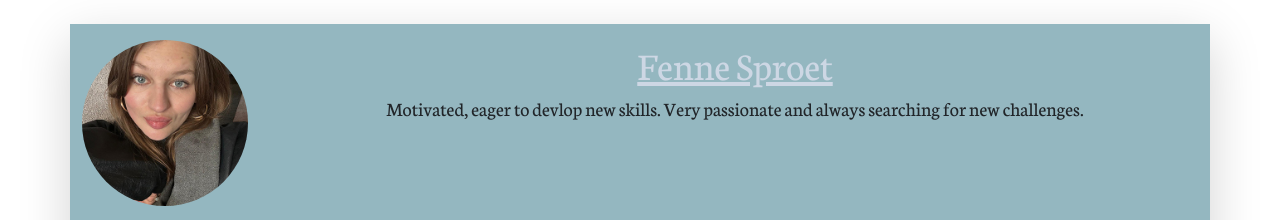
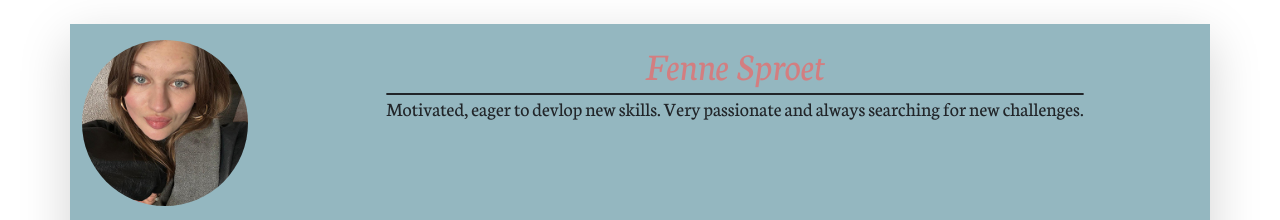
Before and after one commit to fennesproet/myresume, a plain HTML site: page index.html in a window 1280 px wide. Shown: the top 220 px of the page. Drawn offline with nearby package versions, Linux system fonts and the light colour scheme; a web font is replaced by a local one.

Commit message:
Update styles.css

```diff
--- a/css/styles.css
+++ b/css/styles.css
@@ -52,10 +52,11 @@ body {font-family: "Neuton", serif;font-weight: 400;font-style: normal;}
 	border: 2px solid #EBEBEB;
 }
 .colorfultitle {
-	color: #CDD7E4;
+	color: #D37E80;
 		text-align: center;
-	text-decoration-line: underline;
+	font-style: italic;
 }
 .taglinecentre {
 	text-align: center;
+		text-decoration: overline;
 }
```
